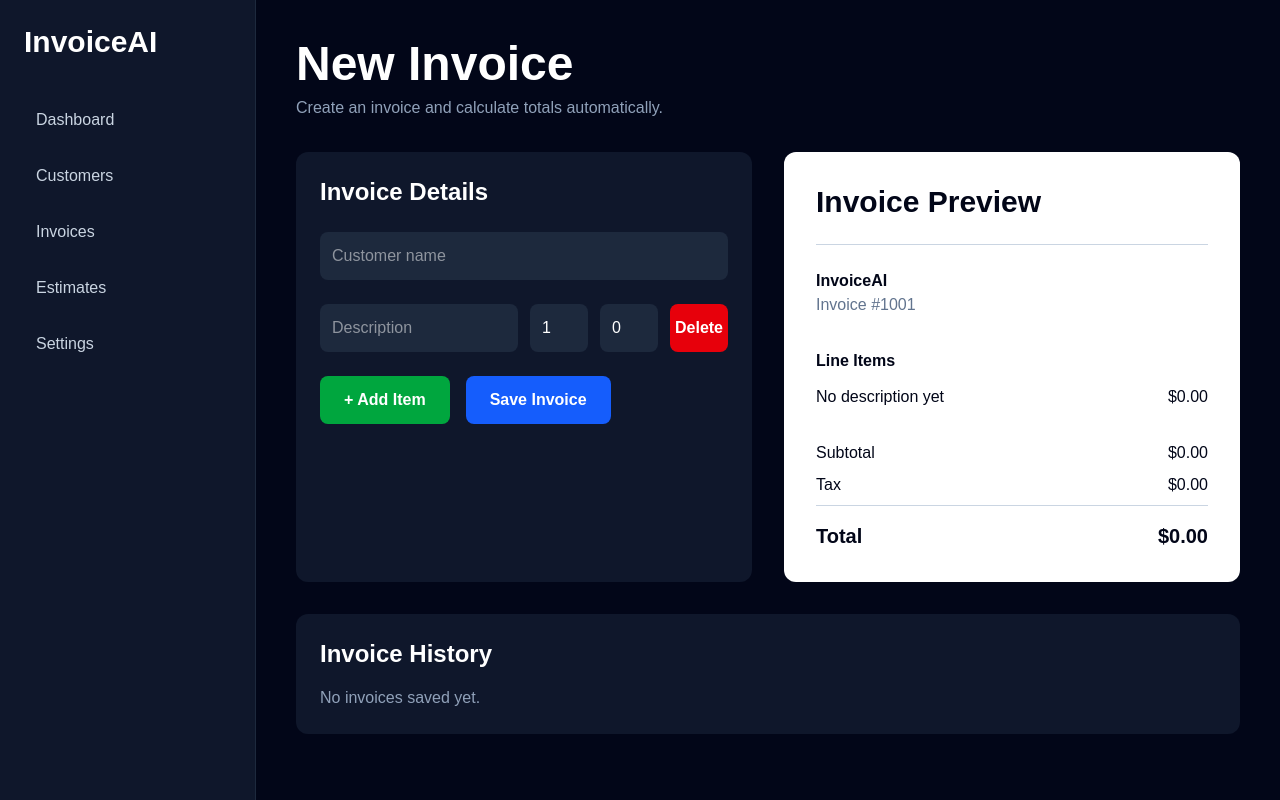
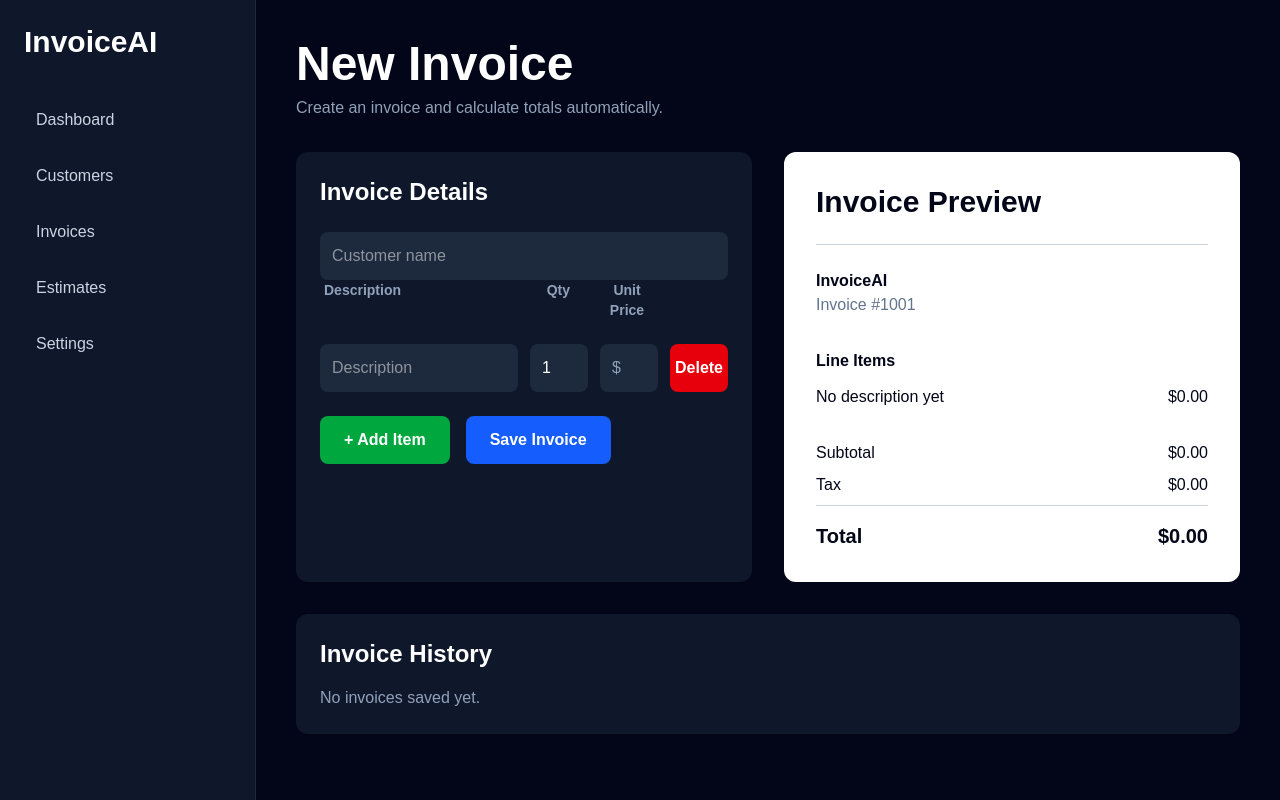
Before and after one commit to pvaranas-maker/InvoiceAI, a Next.js app: page /invoices in a window 1280 px wide. Built offline with nearby package versions, Linux system fonts and the light colour scheme.

Commit message:
Polish invoice line item inputs

```diff
--- a/app/invoices/page.tsx
+++ b/app/invoices/page.tsx
@@ -139,7 +139,12 @@ function deleteInvoice(id: number) {
                 placeholder="Customer name"
                 className="mt-6 w-full rounded-lg bg-slate-800 p-3 outline-none focus:ring-2 focus:ring-blue-500"
               />
-
+<div className="mb-2 grid grid-cols-12 gap-3 px-1 text-sm font-semibold text-slate-400">
+  <div className="col-span-6">Description</div>
+  <div className="col-span-2 text-center">Qty</div>
+  <div className="col-span-2 text-center">Unit Price</div>
+  <div className="col-span-2"></div>
+</div>
               <div className="mt-6 space-y-4">
                 {items.map((item, index) => (
                   <div key={index} className="grid grid-cols-12 gap-3">
@@ -161,14 +166,21 @@ function deleteInvoice(id: number) {
                       className="col-span-2 rounded-lg bg-slate-800 p-3 outline-none focus:ring-2 focus:ring-blue-500"
                     />
 
-                    <input
-                      type="number"
-                      value={item.price}
-                      onChange={(e) =>
-                        updateItem(index, "price", Number(e.target.value))
-                      }
-                      className="col-span-2 rounded-lg bg-slate-800 p-3 outline-none focus:ring-2 focus:ring-blue-500"
-                    />
+                   <div className="relative col-span-2">
+  <span className="absolute left-3 top-1/2 -translate-y-1/2 text-slate-400">
+    $
+  </span>
+
+ <input
+  type="text"
+  inputMode="decimal"
+  value={item.price === 0 ? "" : item.price}
+  onChange={(e) =>
+    updateItem(index, "price", parseFloat(e.target.value) || 0)
+  }
+  className="w-full rounded-lg bg-slate-800 p-3 pl-7 outline-none focus:ring-2 focus:ring-blue-500"
+/>
+</div>
 
                     <button
                       onClick={() => removeItem(index)}
```
